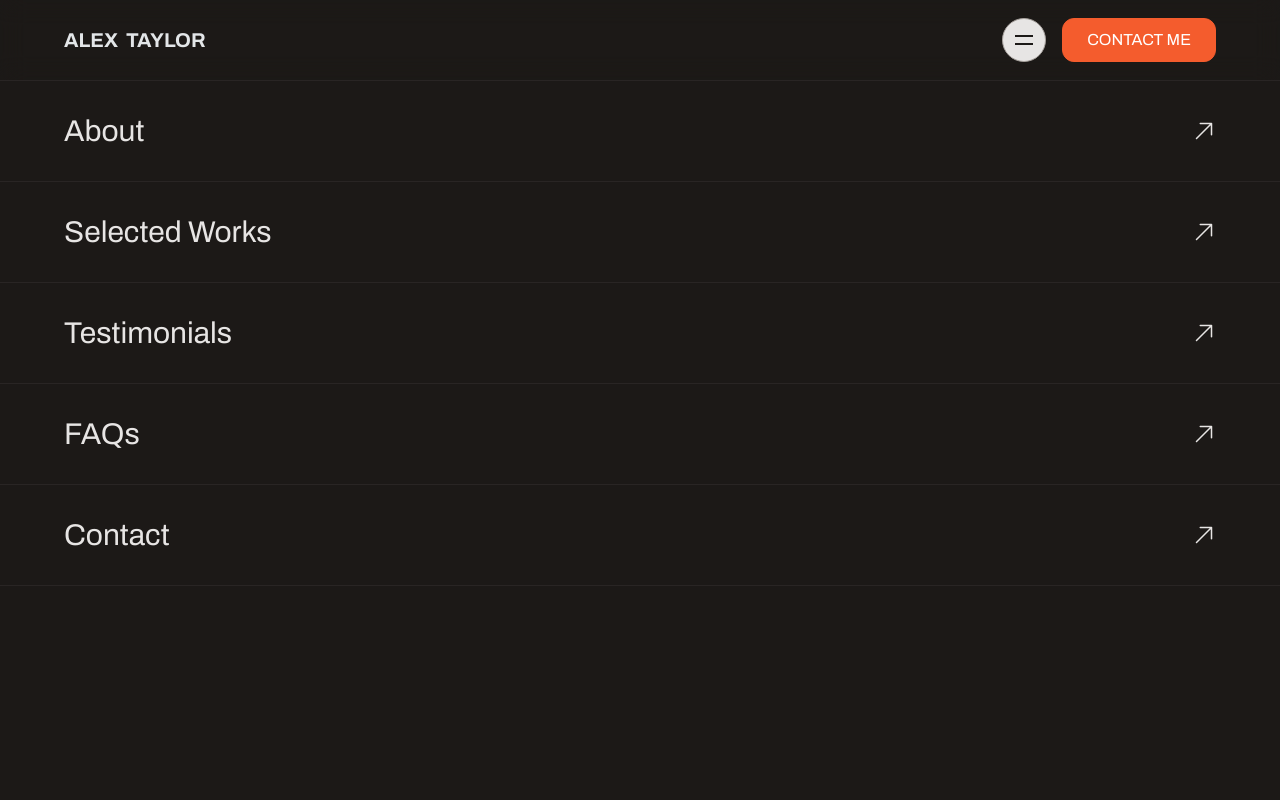
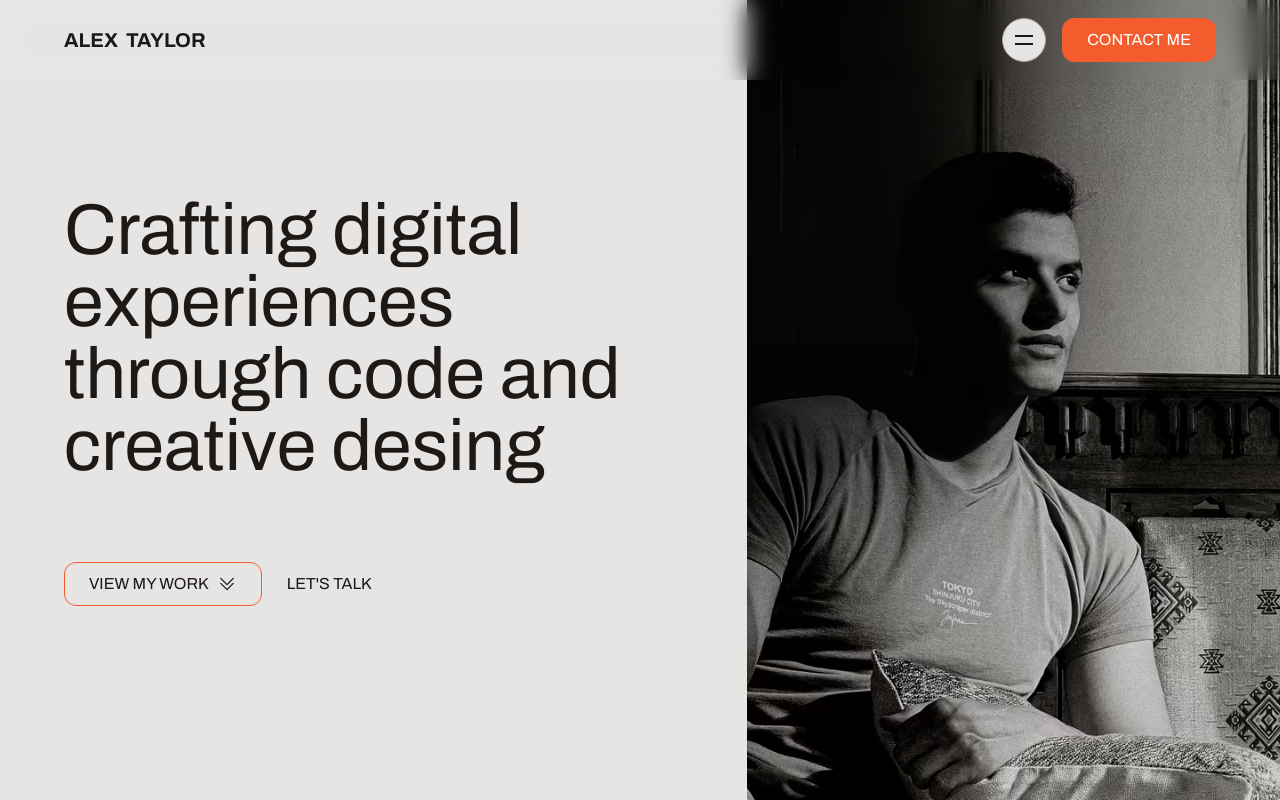
Before and after one commit to Jisap/minimal-single-page-portfolio, a Next.js app: page / in a window 1280 px wide. Shown: the top 800 px of the page. Built offline with nearby package versions, Linux system fonts and the light colour scheme.

Commit message:
Add animation to navigation menu in Header component

```diff
--- a/src/sections/Header.tsx
+++ b/src/sections/Header.tsx
@@ -33,6 +33,7 @@ const Header: FC = () => {
   const [isOpen, setIsOpen] = useState(false);
   const [topLineScope, topLineAnimate] = useAnimate();        // animación para la linea superior
   const [bottomLineScope, bottomLineAnimate] = useAnimate();  // animación para la linea inferior
+  const [navScope, navAnimate] = useAnimate();                // animación para el navegador
 
   useEffect(() => {
     if(isOpen){
@@ -65,6 +66,17 @@ const Header: FC = () => {
           }
         ]
       ]);
+
+      navAnimate(
+        navScope.current,
+        {
+          height: "100%"
+        },
+        {
+          duration: 0.7
+        }
+      );
+
     }else{
       topLineAnimate([
         [
@@ -95,19 +107,26 @@ const Header: FC = () => {
           }
         ]
       ])
+
+      navAnimate(navScope.current, { height: 0 })
     }
   },[
     isOpen,
     topLineScope,
     bottomLineScope,
     topLineAnimate,
-    bottomLineAnimate
+    bottomLineAnimate,
+    navScope,
+    navAnimate
   ])
 
   return (
     <header>
 
-      <div className="fixed top-0 left-0 w-full h-full bg-stone-900">
+      <div
+        ref={navScope}
+        className="fixed top-0 left-0 w-full h-0 overflow-hidden bg-stone-900"
+      >
         <nav className="mt-20 flex flex-col">
           {navItems.map(({label, href}) => (
             <a
```
